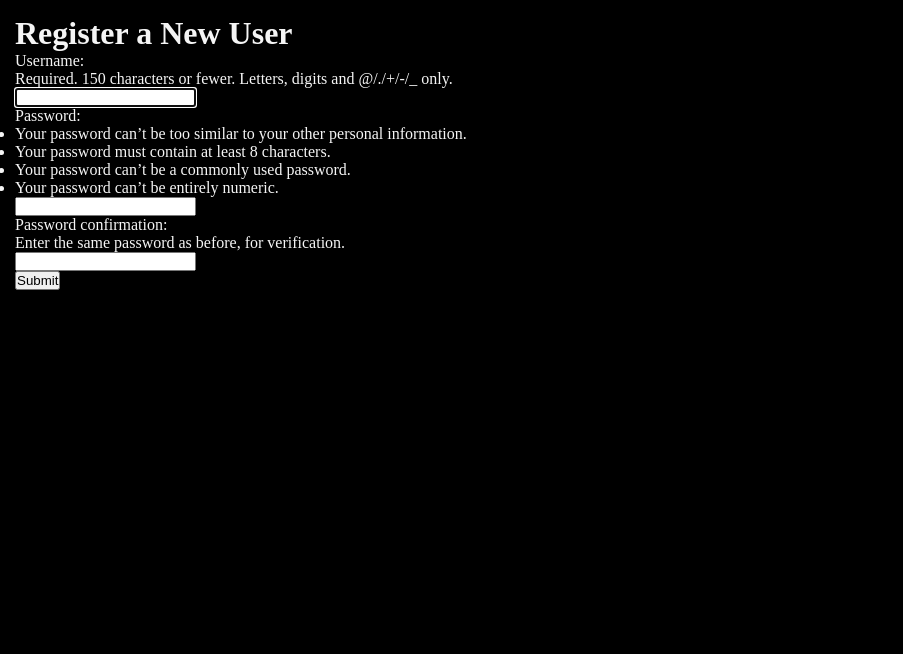
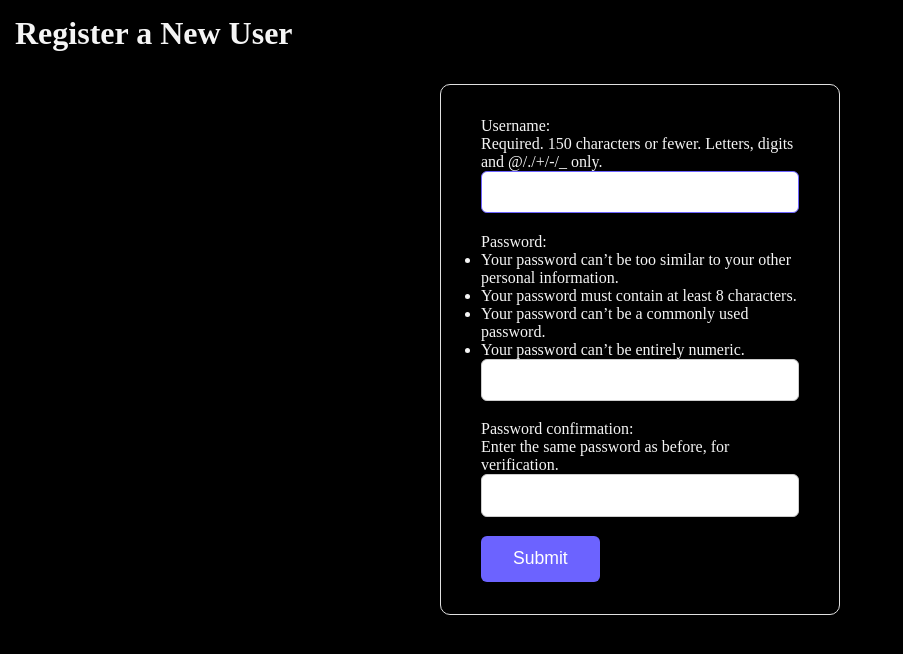
Before and after one commit to Noah-Amoo/ChatRoom, a Django app: page /users/register/ in a window 1280 px wide. Shown: the part 79-733 px from the top of the page, without its empty margins (0-903 px from the left). Run offline with Django 5.2, Linux system fonts and the light colour scheme; parts of the project's set-up code (start-up, migrations or seed data) failed here and were passed over.

Commit message:
More styles added to the registration form

```diff
--- a/chatroom/static/css/style.css
+++ b/chatroom/static/css/style.css
@@ -57,3 +57,60 @@ a:hover {
     max-width: 800px;
     margin-top: 10px;
 }
+
+/* Suggestion: Place in static/css/forms.css and link in your layout.html */
+
+/* Style the form container */
+.form-with-validation {
+    max-width: 400px;
+    margin: 2rem auto;
+    padding: 2rem 2.5rem;
+    /* background: #f9f9fb; */
+    border-radius: 10px;
+    box-shadow: 0 4px 16px rgba(0, 0, 0, 0.08);
+    border: 1px solid #e0e0e0;
+}
+
+/* Style form fields */
+.form-with-validation input {
+    width: 100%;
+    padding: 0.7rem 1rem;
+    margin-bottom: 1.2rem;
+    border: 1px solid #ccc;
+    border-radius: 6px;
+    font-size: 1rem;
+    background: #fff;
+    transition: border 0.2s;
+}
+
+.form-with-validation input:focus {
+    border-color: #6c63ff;
+    outline: none;
+}
+
+/* Style the submit button */
+.form-Submit {
+    background: #6c63ff;
+    color: #fff;
+    border: none;
+    padding: 0.8rem 2rem;
+    border-radius: 6px;
+    font-size: 1.1rem;
+    cursor: pointer;
+    transition: background 0.2s;
+
+}
+
+.form-Submit:hover {
+    background: #554ee2;
+}
+
+/* Optional: Style error messages if using Django forms */
+.errorlist {
+    color: #d8000c;
+    background: #ffd2d2;
+    border-radius: 4px;
+    padding: 0.5rem 1rem;
+    margin-bottom: 1rem;
+    list-style: none;
+}
--- a/chatroom/users/templates/users/register_page.html
+++ b/chatroom/users/templates/users/register_page.html
@@ -11,6 +11,6 @@
     <form class="form-with-validation" action="/users/register" method="post">
         {% csrf_token %}
         {{ form }}
-        <button>Submit</button>
+        <button class="form-Submit">Submit</button>
     </form>
 {% endblock content %}
```
